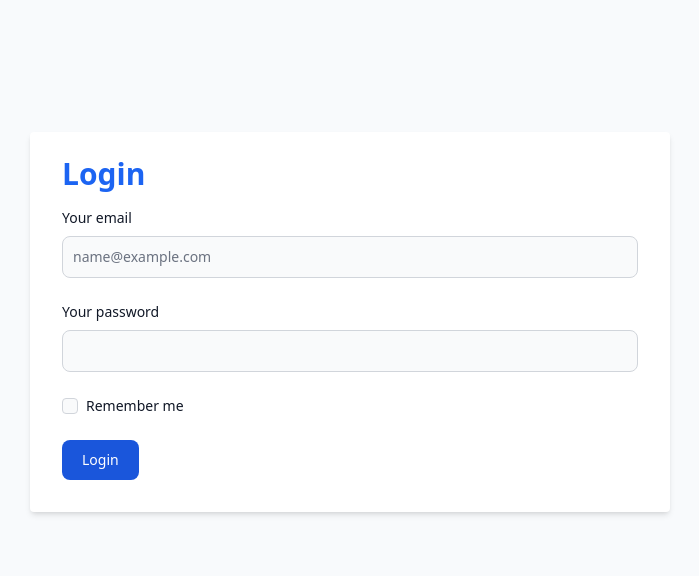
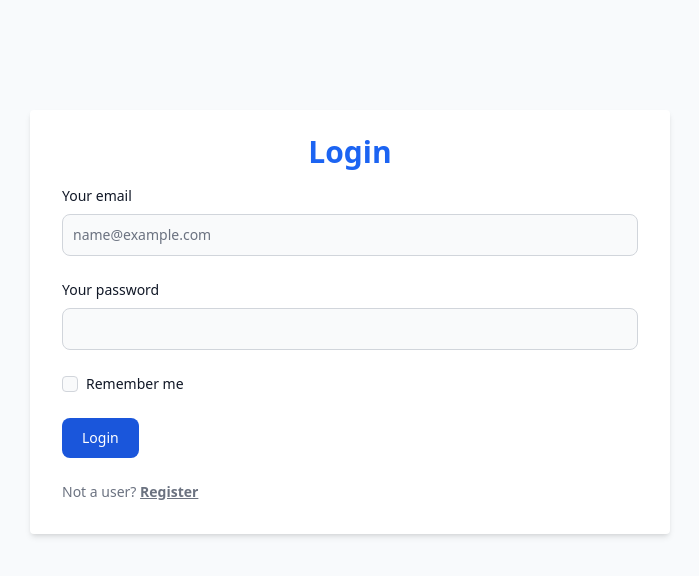
Before and after one commit to makindajack/thib-tisha, a website built with Vite: page login.html in a window 1280 px wide. Shown: the part 86-662 px from the top of the page, without its empty margins (290-989 px from the left). Built offline with nearby package versions, Linux system fonts and the light colour scheme.

Commit message:
Update login.html

```diff
--- a/login.html
+++ b/login.html
@@ -23,7 +23,7 @@
     </nav>
     <section class="container flex items-center h-[80%] justify-center mx-auto">
       <form class="bg-white w-6/12 shadow-md rounded px-8 gap-4 pt-6 pb-8 mb-4">
-        <h1 class="text-3xl font-bold text-blue-600 pb-4">Login</h1>
+        <h1 class="text-3xl font-bold text-blue-600 pb-4 text-center">Login</h1>
         <div class="mb-6">
           <label
             for="email"
@@ -73,6 +73,10 @@
         >
           Login
         </button>
+        <p class="text-sm text-gray-500 dark:text-gray-400 mt-6">
+          Not a user?
+          <a href="signup.html" class="underline font-bold">Register</a>
+        </p>
       </form>
     </section>
     <script src="./node_modules/flowbite/dist/flowbite.min.js"></script>
```
